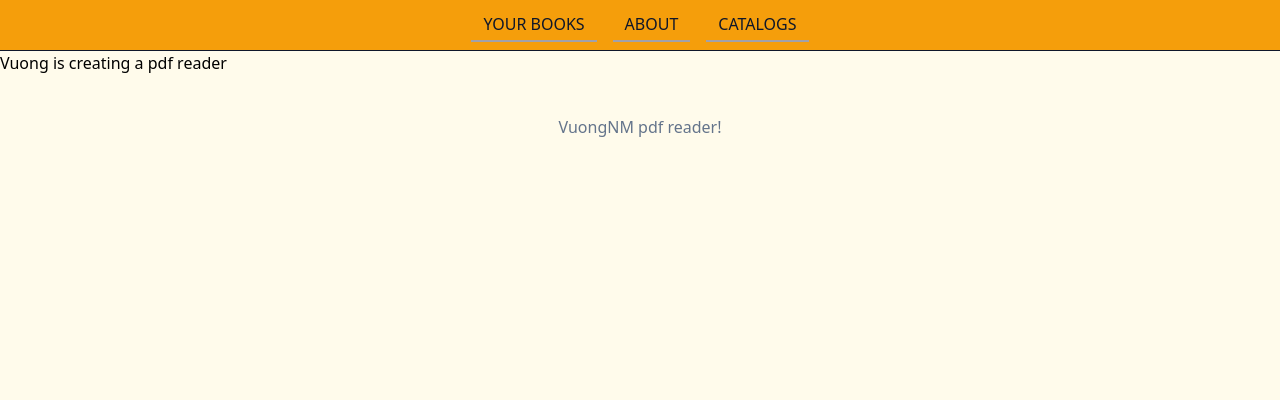
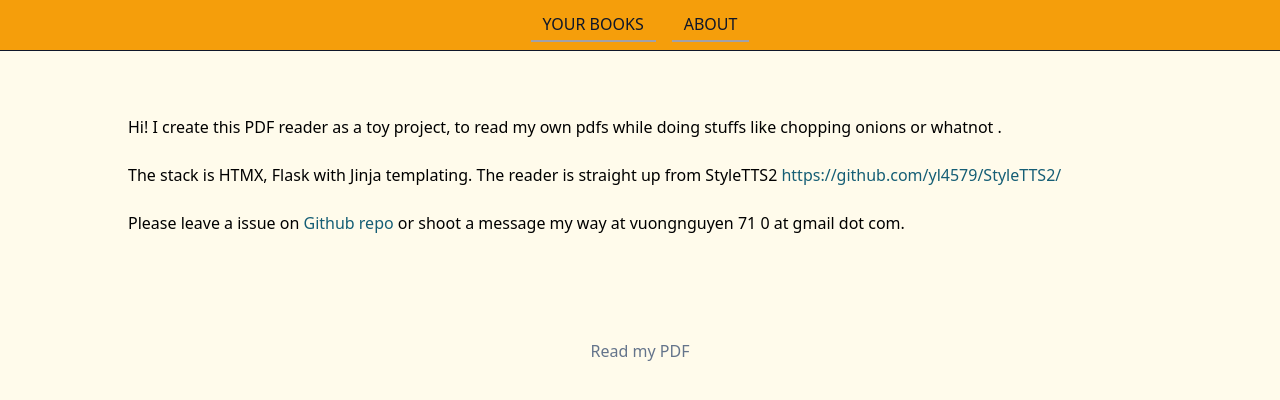
Before and after one commit to VuongNM/readmypdf, a Flask app: page /about in a window 1280 px wide. Shown: the top 400 px of the page. Run offline with Flask 3, Linux system fonts and the light colour scheme; style sheets or scripts are compiled from the project's sources; parts of the project's set-up code (start-up, migrations or seed data) failed here and were passed over.

Commit message:
better templates

```diff
--- a/templates/about.html
+++ b/templates/about.html
@@ -2,6 +2,12 @@
 {% extends "shared/_layout.html" %}
 
 {% block main_content %}
-    <p>Vuong is creating a pdf reader </p>
+    <div class="px-[10%] py-[5%]">
+    <p> Hi! I create this PDF reader as a toy project, to read my own pdfs while doing stuffs like chopping onions or whatnot .</p>
+    <br>
 
+    <p> The stack is HTMX, Flask with Jinja templating. The reader is straight up from StyleTTS2 <a  href="https://github.com/yl4579/StyleTTS2/" class="text-cyan-800">https://github.com/yl4579/StyleTTS2/</a></p>
+    <br>
+    <p> Please leave a issue on <a href="https://github.com/VuongNM/readmybook" class="text-cyan-800">Github repo</a> or shoot a message my way at vuongnguyen 71 0 at gmail dot com.</p>
+    </div>
 {% endblock main_content %}
--- a/templates/shared/_footer.html
+++ b/templates/shared/_footer.html
@@ -1,5 +1,5 @@
 <footer>
     <p class="text-center text-slate-500 pt-10">
-        VuongNM pdf reader!
+        Read my PDF
     </p>
 </footer>
--- a/templates/shared/_header.html
+++ b/templates/shared/_header.html
@@ -2,9 +2,9 @@
     <div class="mx-auto flex flex-col justify-between items-center p">
         <nav class="flex flex-row self-start w-full h-1/5 py-2 justify-around items-end border-b border-b-slate-900">
             <div id="links" class="flex flex-row items-center uppercase">
-                <a class="px-3 py-1 mx-2 border-b-2 border-b-zinc-400 hover:text-white hover:border-b-2 hover:border-b-cyan-700 transition-all ease-in-out" href="/home">Your Books</a>
-                <a class="px-3 py-1 mx-2 border-b-2 border-b-zinc-400 hover:text-white hover:border-b-2 hover:border-b-cyan-700 transition-all ease-in-out" href="/about">About</a>
-                <a class="px-3 py-1 mx-2 border-b-2 border-b-zinc-400 hover:text-white hover:border-b-2 hover:border-b-cyan-700 transition-all ease-in-out" href="/catalog">Catalogs</a>
+                <a class="px-3 py-1 mx-2 border-b-2 border-b-zinc-400 hover:text-white hover:border-b-2 hover:border-b-cyan-700 transition-all ease-in-out" href="/catalog">Your Books</a>
+                                <a class="px-3 py-1 mx-2 border-b-2 border-b-zinc-400 hover:text-white hover:border-b-2 hover:border-b-cyan-700 transition-all ease-in-out" href="/about">About</a>
+
             </div>
 
         </nav>
--- a/templates/shared/_layout.html
+++ b/templates/shared/_layout.html
@@ -3,7 +3,7 @@
 <html lang="en">
 <head>
     <meta charset="UTF-8">
-    <title>Vuong is creating a website!</title>
+    <title>Read My PDF</title>
 
   <script src="/static/js/htmx.min.js"></script>
   <link rel="stylesheet" href="/static/css/main.css" type="text/css" />
```
Also changed, not shown: views/book.py (+11 -4 lines).
